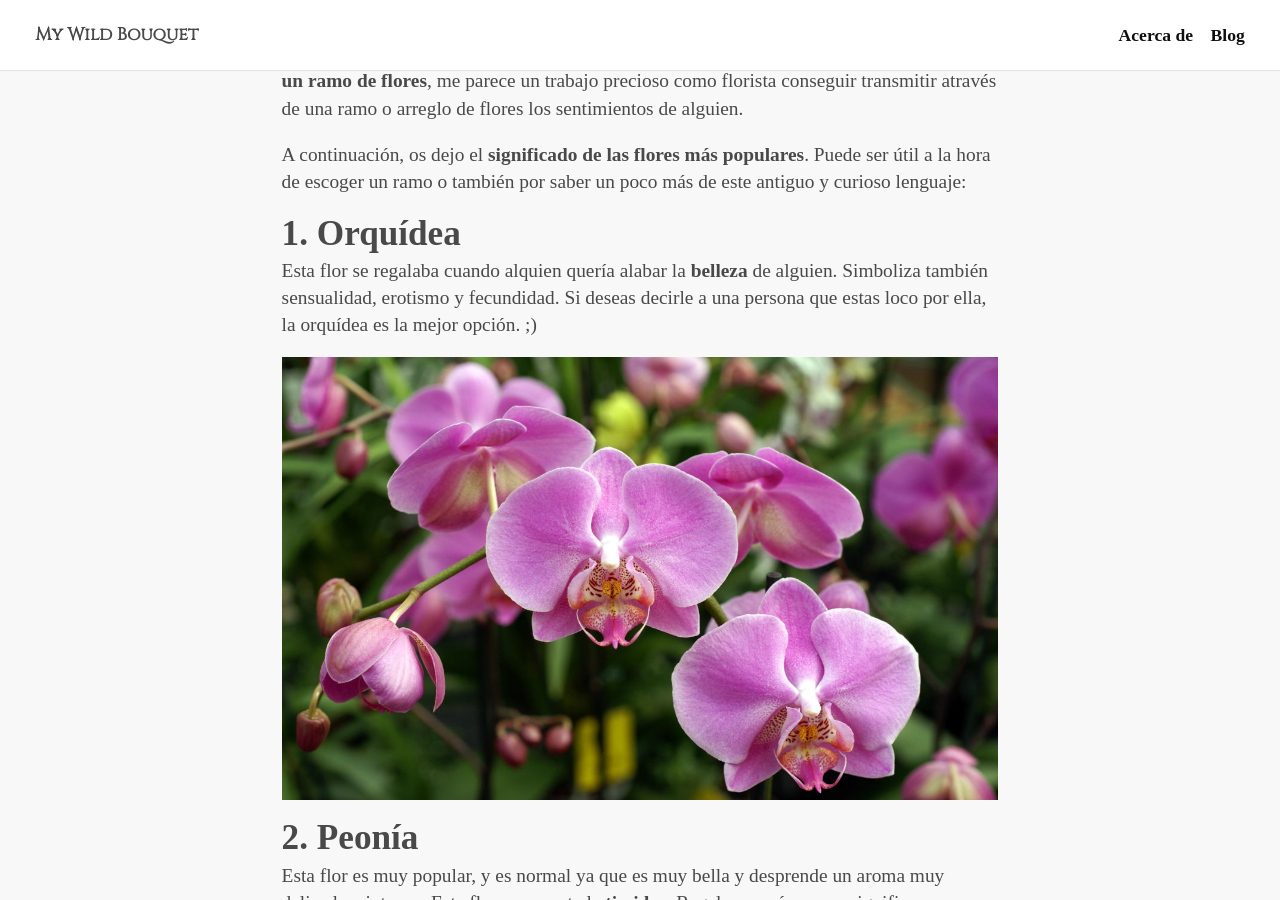
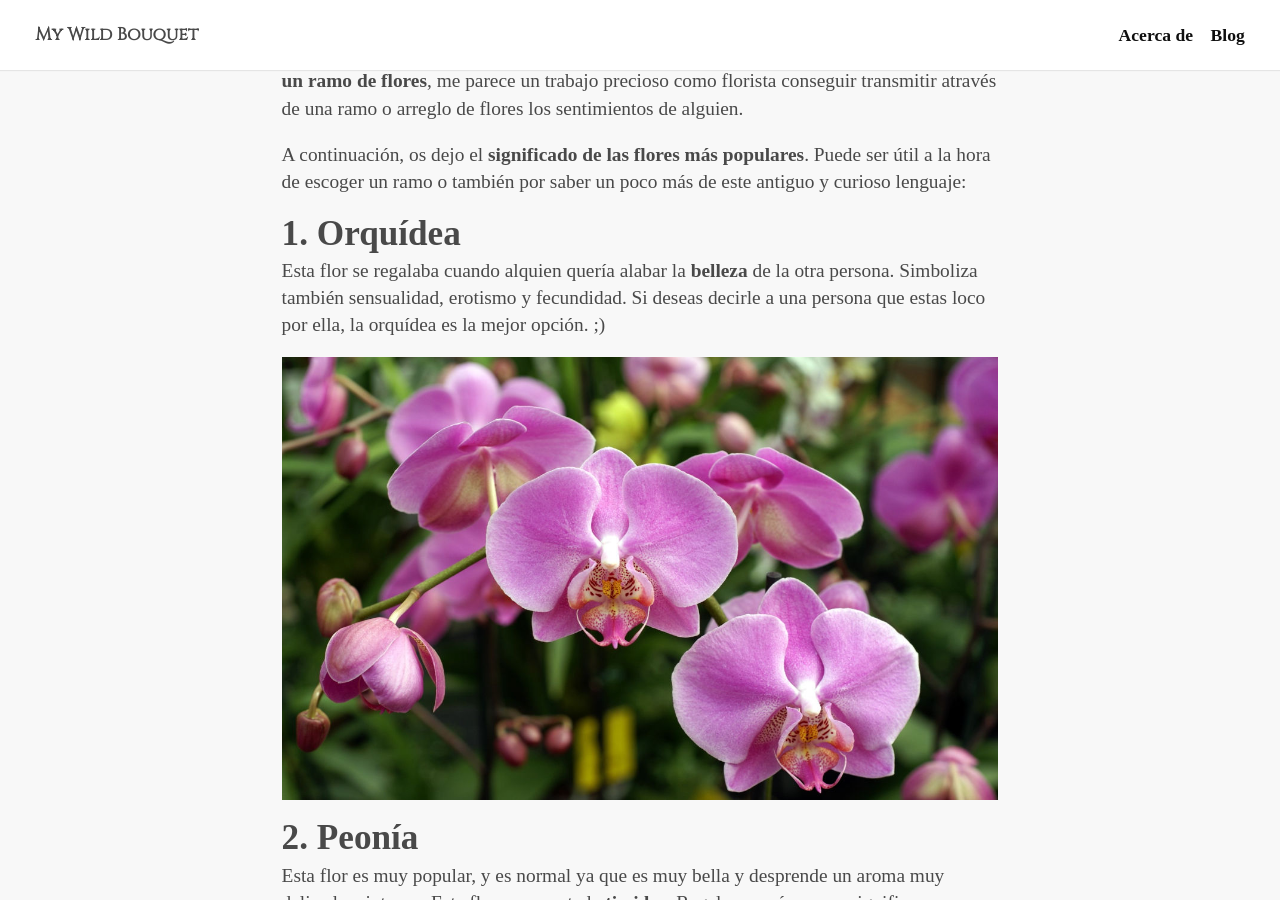
Before and after one commit to keyvanakbary/ramosilvestre.com, a Jekyll site: the page built from src/_posts/2018-01-20-El-significado-de-las-flores.md, in a window 1280 px wide and 900 px high, scrolled down 1915 px. Built offline with Jekyll 4.4.1, drawn with Linux system fonts in a browser that asks for light colours; some web fonts are replaced.

Commit message:
Update 2018-01-20-El-significado-de-las-flores.md

```diff
--- a/src/_posts/2018-01-20-El-significado-de-las-flores.md
+++ b/src/_posts/2018-01-20-El-significado-de-las-flores.md
@@ -24,7 +24,7 @@ A continuación, os dejo el **significado de las flores más populares**. Puede
 
 ### 1. Orquídea
 
-Esta flor se regalaba cuando alquien quería alabar la **belleza** de alguien. Simboliza también sensualidad, erotismo y fecundidad. Si deseas decirle a una persona que estas loco por ella, la orquídea es la mejor opción. ;)
+Esta flor se regalaba cuando alquien quería alabar la **belleza** de la otra persona. Simboliza también sensualidad, erotismo y fecundidad. Si deseas decirle a una persona que estas loco por ella, la orquídea es la mejor opción. ;)
 
 ![El significado de las flores](/assets/images/posts/orquidea.jpg)
 
```
